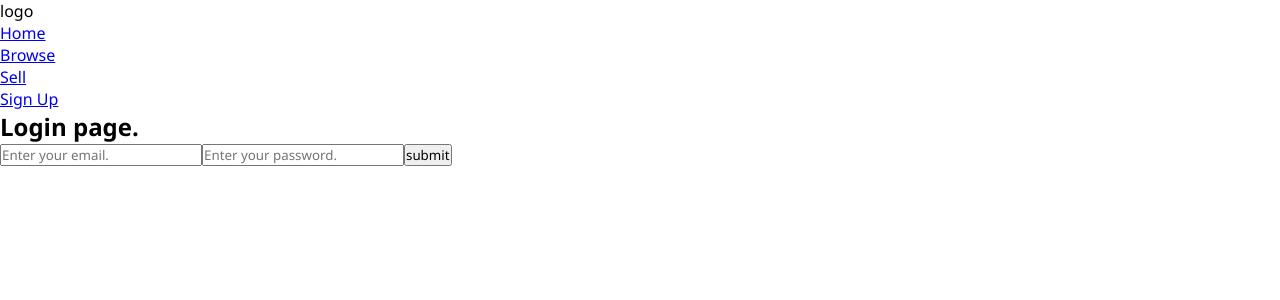
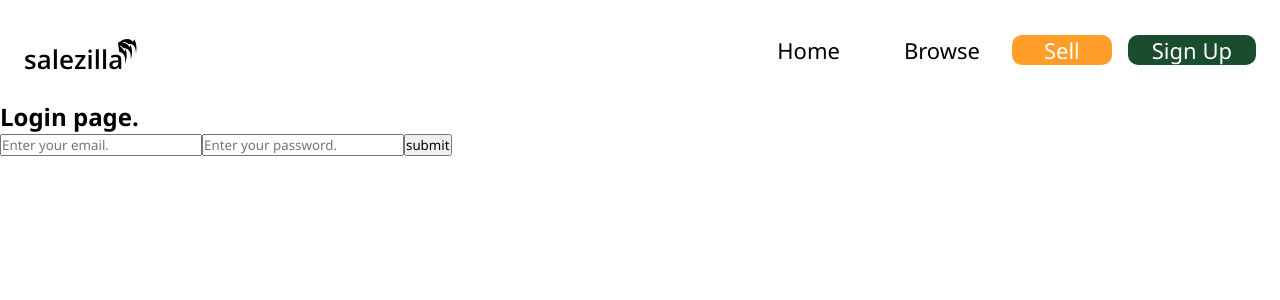
Before and after one commit to bochnotomas/salezilla, a React (Create React App) app in the folder frontend/: page /login in a window 1280 px wide. Shown: the top 300 px of the page. Built offline with nearby package versions, Linux system fonts and the light colour scheme.

Commit message:
navbar finished

```diff
--- a/frontend/package.json
+++ b/frontend/package.json
@@ -11,6 +11,7 @@
     "axios": "^0.27.2",
     "react": "^18.2.0",
     "react-dom": "^18.2.0",
+    "react-icons": "^4.4.0",
     "react-redux": "^8.0.2",
     "react-router-dom": "^6.3.0",
     "react-scripts": "5.0.1",
--- /dev/null
+++ b/frontend/src/components/DesktopNav/DesktopNav.js
@@ -0,0 +1,62 @@
+import React from 'react';
+import styles from './DesktopNav.module.scss';
+import { Link } from 'react-router-dom';
+import Dropdown from '../Dropdown/Dropdown';
+
+function DesktopNav({ handleToggle, user, open, setOpen, handleLogOut }) {
+  return (
+    <div className={styles.header_content}>
+      <img
+        className={styles.header_content_logo}
+        src='./images/logo.svg'
+        alt='logo'
+      />
+
+      <nav className={styles.header_content_nav}>
+        <ul>
+          <li>
+            <Link to='/'>Home</Link>
+          </li>
+          <li>
+            <Link to='/browse'>Browse</Link>
+          </li>
+          <li id={styles.sell_button}>
+            <Link to='/sell'>Sell</Link>
+          </li>
+          {user ? (
+            <>
+              {user.photo ? (
+                <img
+                  src={`./images/${user.photo}`}
+                  alt=''
+                  onClick={() => setOpen(!open)}
+                />
+              ) : (
+                <img
+                  src='./images/profile_pic_placeholder.jpg'
+                  alt=''
+                  onClick={() => setOpen(!open)}
+                />
+              )}
+              {open ? (
+                <Dropdown
+                  open={open}
+                  setOpen={setOpen}
+                  handleLogOut={handleLogOut}
+                />
+              ) : null}
+            </>
+          ) : (
+            <li id={styles.sign_up_button}>
+              <Link to='/register' onClick={handleToggle}>
+                Sign Up
+              </Link>
+            </li>
+          )}
+        </ul>
+      </nav>
+    </div>
+  );
+}
+
+export default DesktopNav;
--- /dev/null
+++ b/frontend/src/components/DesktopNav/DesktopNav.module.scss
@@ -0,0 +1,96 @@
+@use '../../styles/variables' as v;
+
+.header_content {
+  margin: 0 auto;
+  height: 100%;
+  display: flex;
+  align-items: center;
+  justify-content: space-between;
+  position: relative;
+  z-index: 100;
+
+  &_nav {
+    display: flex;
+    flex-direction: row;
+    background: transparent;
+    width: auto;
+    height: 100%;
+    position: static;
+
+    ul {
+      list-style-type: none;
+      display: flex;
+      flex-direction: row;
+      align-items: center;
+      margin-bottom: 0;
+      position: relative;
+
+      li {
+        text-decoration: none;
+        padding: 1rem 2rem;
+        transition: 0.3s ease-all;
+        border-radius: 50%;
+      }
+
+      li#sell_button {
+        background-color: v.$button-color;
+        border-radius: 10px;
+        padding: 0rem 2rem;
+        height: 30px;
+        a {
+          color: white;
+        }
+      }
+
+      li#sign_up_button {
+        background-color: v.$primary-color;
+        border-radius: 10px;
+        padding: 0rem 1.5rem;
+        margin-left: 1rem;
+        height: 30px;
+        a {
+          color: white;
+        }
+      }
+
+      a {
+        text-decoration: none;
+        color: v.$font-color;
+      }
+
+      img {
+        width: 55px;
+        border-radius: 15px;
+        margin-left: 1rem;
+      }
+
+      ul {
+        width: 145px;
+        border-radius: 15px;
+        border: 0.5px solid black;
+        position: absolute;
+        top: 80px;
+        right: 0px;
+        display: flex;
+        flex-direction: column;
+        align-items: center;
+        justify-content: center;
+
+        li {
+          border-radius: 0;
+          padding: 1rem 1.25rem;
+        }
+        li:not(:last-child) {
+          border-bottom: 0.5px solid black;
+        }
+
+        button {
+          border: none;
+          background-color: #fff;
+          font-size: 22px;
+          cursor: pointer;
+        }
+      }
+    }
+  }
+}
--- /dev/null
+++ b/frontend/src/components/Dropdown/Dropdown.js
@@ -0,0 +1,24 @@
+import React from 'react';
+import { Link } from 'react-router-dom';
+
+function Dropdown({ open, setOpen, handleLogOut }) {
+  return (
+    <ul>
+      <li>
+        <Link to='/myitems' onClick={() => setOpen(!open)}>
+          My items
+        </Link>
+      </li>
+      <li>
+        <Link to='/settings' onClick={() => setOpen(!open)}>
+          Settings
+        </Link>
+      </li>
+      <li>
+        <button onClick={handleLogOut}>Log out</button>
+      </li>
+    </ul>
+  );
+}
+
+export default Dropdown;
--- a/frontend/src/components/Header/Header.js
+++ b/frontend/src/components/Header/Header.js
@@ -1,13 +1,21 @@
-import React, { useState } from 'react';
-import { Link } from 'react-router-dom';
+import React, { useState, useEffect } from 'react';
 import { useDispatch, useSelector } from 'react-redux';
 import { useNavigate } from 'react-router-dom';
 import { reset, logout } from './../../features/auth/authSlice';
+import styles from './Header.module.scss';
+import MobileNav from '../MobileNav/MobileNav';
+import DesktopNav from '../DesktopNav/DesktopNav';
 
 function Header() {
   const { user } = useSelector((state) => state.auth);
 
   const [open, setOpen] = useState(false);
+  const [menuOpen, setMenuOpen] = useState(false);
+  const [isMobile, setIsMobile] = useState(false);
+  const [size, setSize] = useState({
+    width: window.innerWidth,
+    height: window.innerHeight,
+  });
 
   const dispatch = useDispatch();
   const navigate = useNavigate();
@@ -17,67 +25,61 @@ function Header() {
     dispatch(reset());
     setOpen(!open);
     navigate('/');
+    setMenuOpen(!menuOpen);
   };
 
+  const handleToggle = () => {
+    setMenuOpen(!menuOpen);
+  };
+
+  useEffect(() => {
+    const handleResize = () => {
+      setSize({
+        width: window.innerWidth,
+        height: window.innerHeight,
+      });
+    };
+
+    window.addEventListener('resize', handleResize);
+    return () => window.removeEventListener('resize', handleResize);
+  }, []);
+
+  useEffect(() => {
+    if (size.width > 768 && menuOpen) {
+      setMenuOpen(false);
+    }
+
+    if (size.width > 768) {
+      setIsMobile(false);
+    } else if (size.width < 768) {
+      setIsMobile(true);
+    }
+  }, [size.width, menuOpen]);
+
+  console.log(isMobile);
+
   return (
-    <>
-      <div className='header'>
-        <div className='logo'>logo</div>
-
-        <ul>
-          <li>
-            <Link to='/'>Home</Link>
-          </li>
-          <li>
-            <Link to='/browse'>Browse</Link>
-          </li>
-          <li>
-            <Link to='/sell'>Sell</Link>
-          </li>
-          {user ? (
-            <>
-              {user.photo ? (
-                <img
-                  src={`./images/${user.photo}`}
-                  alt=''
-                  onClick={() => setOpen(!open)}
-                  style={{ cursor: 'pointer' }}
-                />
-              ) : (
-                <img
-                  src='./images/profile_pic_placeholder.jpg'
-                  alt=''
-                  onClick={() => setOpen(!open)}
-                  style={{ cursor: 'pointer' }}
-                />
-              )}
-
-              {open ? (
-                <ul>
-                  <li>
-                    <Link to='/myitems' onClick={() => setOpen(!open)}>
-                      My items
-                    </Link>
-                  </li>
-                  <li>
-                    <Link to='/settings' onClick={() => setOpen(!open)}>
-                      Settings
-                    </Link>
-                  </li>
-                  <li>
-                    <button onClick={handleLogOut}>Log out</button>
-                  </li>
-                </ul>
-              ) : null}
-            </>
-          ) : (
-            <li>
-              <Link to='/register'>Sign Up</Link>
-            </li>
-          )}
-        </ul>
-      </div>
-    </>
+    <header className={styles.header}>
+      {isMobile ? (
+        <MobileNav
+          open={open}
+          menuOpen={menuOpen}
+          handleToggle={handleToggle}
+          user={user}
+          setOpen={setOpen}
+          handleLogOut={handleLogOut}
+        />
+      ) : (
+        <DesktopNav
+          open={open}
+          menuOpen={menuOpen}
+          handleToggle={handleToggle}
+          user={user}
+          setOpen={setOpen}
+          handleLogOut={handleLogOut}
+        />
+      )}
+    </header>
   );
 }
 
--- /dev/null
+++ b/frontend/src/components/Header/Header.module.scss
@@ -0,0 +1,97 @@
+@use '../../styles/variables' as v;
+.header {
+  color: v.$font-color;
+  width: 100%;
+  height: 100px;
+  padding: 0 1.5rem;
+  transition: 0.3s ease all;
+  font-size: 22px;
+  &_content {
+    margin: 0 auto;
+    height: 100%;
+    display: flex;
+    align-items: center;
+    justify-content: space-between;
+    position: relative;
+    z-index: 100;
+
+    &_nav {
+      top: -100%;
+      right: 0;
+      bottom: 0;
+      width: 100%;
+      height: 100vh;
+      position: fixed;
+      display: flex;
+      flex-direction: column;
+      justify-content: center;
+      text-align: center;
+      backdrop-filter: blur(2px);
+      transition: 0.3s ease transform;
+
+      @include v.breakpoint(md) {
+        transform: none;
+        flex-direction: row;
+        background: transparent;
+        width: auto;
+        height: 100%;
+        position: static;
+      }
+
+      a {
+        color: v.$font-color;
+        text-decoration: none;
+      }
+
+      button {
+        border: none;
+        background-color: v.$button-color;
+        padding: 10px;
+        border-radius: 10px;
+        font-size: 22px;
+        cursor: pointer;
+      }
+
+      ul {
+        list-style: none;
+        display: flex;
+        padding: 0;
+        flex-direction: column;
+        @include v.breakpoint(md) {
+          flex-direction: row;
+          align-items: center;
+          margin-bottom: 0;
+        }
+
+        li {
+          text-decoration: none;
+          padding: 0.75rem 1.25rem;
+          transition: 0.3s ease-all;
+          a {
+            border-bottom: 1px solid black;
+          }
+        }
+      }
+      &.isMenu {
+        transform: translateY(100%);
+      }
+    }
+
+    &_toggle {
+      cursor: pointer;
+      display: flex;
+      align-items: center;
+      font-size: 2rem;
+      transition: 0.3s ease all;
+      position: relative;
+
+      &:hover {
+        color: v.$button-color;
+      }
+
+      @include v.breakpoint(md) {
+        display: none;
+      }
+    }
+  }
+}
--- /dev/null
+++ b/frontend/src/components/MobileNav/MobileNav.js
@@ -0,0 +1,94 @@
+import React from 'react';
+import styles from '../Header/Header.module.scss';
+import { Link } from 'react-router-dom';
+import { AiOutlineClose } from 'react-icons/ai';
+import { BiMenuAltRight } from 'react-icons/bi';
+function MobileNav({
+  menuOpen,
+  handleToggle,
+  user,
+  open,
+  setOpen,
+  handleLogOut,
+}) {
+  return (
+    <div className={styles.header_content}>
+      <img
+        className={styles.header_content_logo}
+        src='./images/logo.svg'
+        alt='logo'
+      />
+
+      <nav
+        className={`${styles.header_content_nav} ${
+          menuOpen ? styles.isMenu : ''
+        }`}
+      >
+        <ul>
+          <li>
+            <Link to='/' onClick={handleToggle}>
+              Home
+            </Link>
+          </li>
+          <li>
+            <Link to='/browse' onClick={handleToggle}>
+              Browse
+            </Link>
+          </li>
+          <li>
+            <Link to='/sell' onClick={handleToggle}>
+              Sell
+            </Link>
+          </li>
+          {user ? (
+            <>
+              <li>
+                <Link to='/myitems' onClick={handleToggle}>
+                  My items
+                </Link>
+              </li>
+              <li>
+                <Link to='/settings' onClick={handleToggle}>
+                  Settings{' '}
+                  {user.photo ? (
+                    <img
+                      src={`./images/${user.photo}`}
+                      alt=''
+                      onClick={() => setOpen(!open)}
+                      style={{ width: '25px' }}
+                    />
+                  ) : (
+                    <img
+                      src='./images/profile_pic_placeholder.jpg'
+                      alt=''
+                      onClick={() => setOpen(!open)}
+                      style={{ width: '75px' }}
+                    />
+                  )}
+                </Link>
+              </li>
+              <li>
+                <button onClick={handleLogOut}>Log out</button>
+              </li>
+            </>
+          ) : (
+            <li>
+              <Link to='/register' onClick={handleToggle}>
+                Sign Up
+              </Link>
+            </li>
+          )}
+        </ul>
+      </nav>
+      <div className={styles.header_content_toggle}>
+        {menuOpen ? (
+          <AiOutlineClose onClick={handleToggle} />
+        ) : (
+          <BiMenuAltRight onClick={handleToggle} />
+        )}
+      </div>
+    </div>
+  );
+}
+
+export default MobileNav;
--- a/frontend/src/index.scss
+++ b/frontend/src/index.scss
@@ -1,8 +1,8 @@
 @use './styles/variables' as v;
 
 * {
+  font-family: v.$font-family;
   box-sizing: border-box;
   margin: 0;
   padding: 0;
-  font-family: 'Segoe UI', Tahoma, Geneva, Verdana, sans-serif;
 }
```
Also changed, not shown: frontend/src/styles/_variables.scss (+11 -0 lines), frontend/public/images/logo.svg, 1 other file (tests, documents, lock files or other folders).
